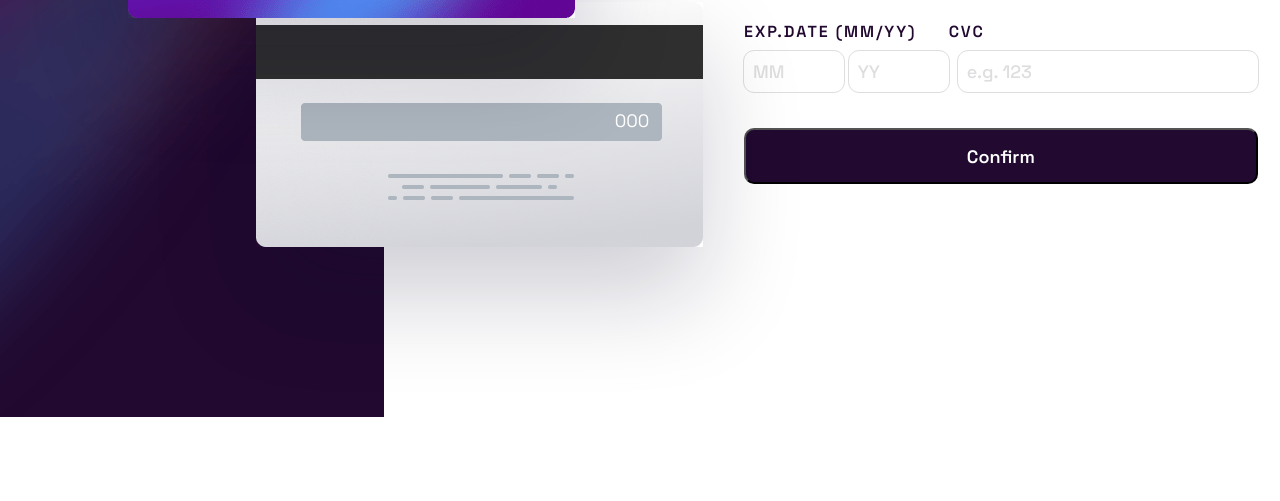
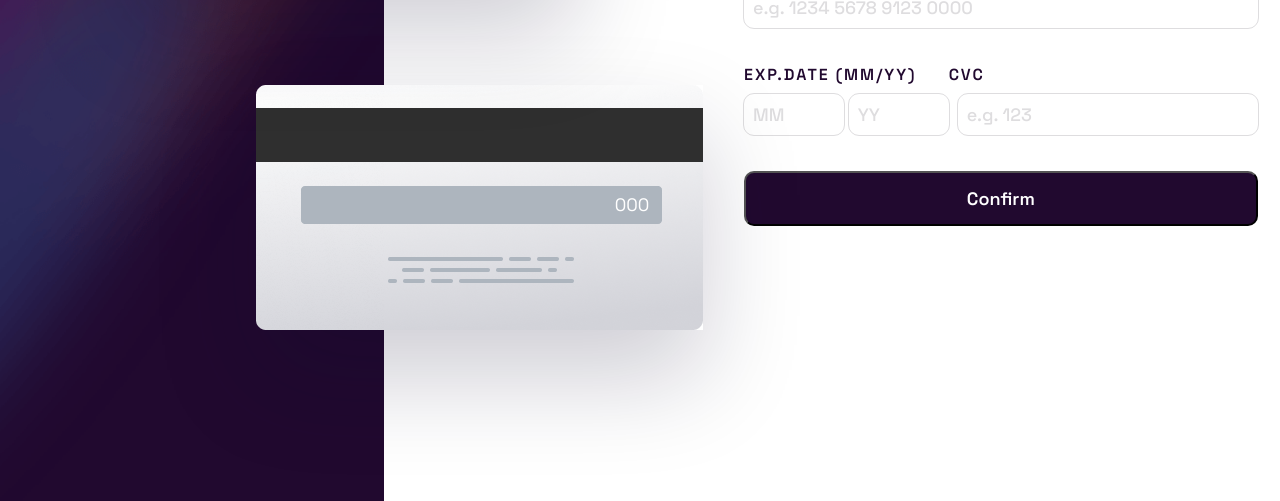
Before and after one commit to calebQWEB/cardValidation, a website: page index.html in a window 1280 px wide. Shown: the part 299-800 px from the top of the page. Drawn offline with Linux system fonts and the light colour scheme.

Commit message:
changes to code

```diff
--- a/scss/sections/_home.scss
+++ b/scss/sections/_home.scss
@@ -1,6 +1,7 @@
 @use '../custom'as *;
 
 main {
+   height: 100%;
 
     .container {
         position: relative;
@@ -10,7 +11,7 @@ main {
 
         .desktop-background {
             width: 30%;
-            height: 100%;
+            height: 100vh;
         }
 
         .mobile-background {
@@ -21,7 +22,7 @@ main {
 
             .back {
                 position: absolute;
-                top: 42%;
+                top: 48%;
                 left: 20%;
 
                 .cvc {
@@ -38,7 +39,7 @@ main {
 
             .front {
                 position: absolute;
-                top: 8%;
+                top: 5%;
                 left: 10%;
 
                 .card-front {
```
Also changed, not shown: assets/css/style.css, 1 other file.
